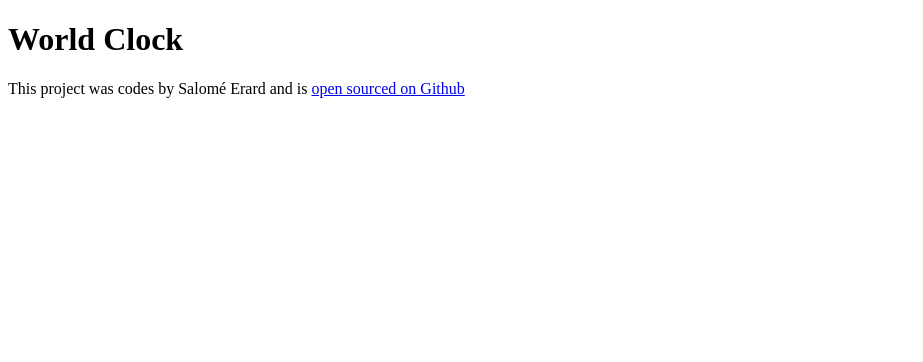
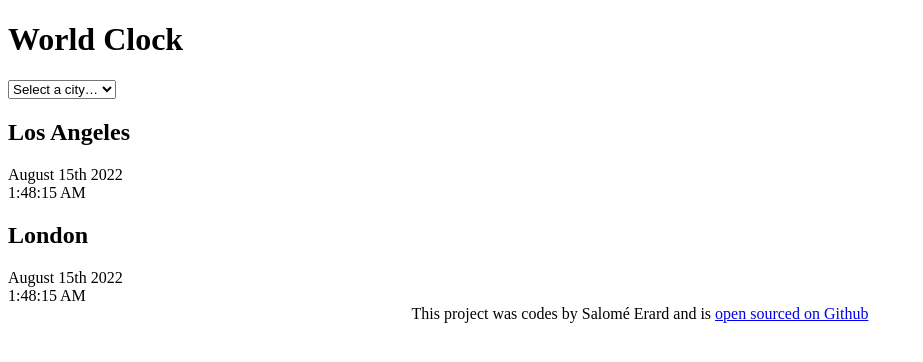
Before and after one commit to salomeIsCoding/World-Clock, a plain HTML site: page index.html in a window 1280 px wide. Shown: the whole page, without its empty margins (0-923 px from the left). Drawn offline with nearby package versions, Linux system fonts and the light colour scheme.

Commit message:
Added the basic HTML

```diff
--- a/css/styles.css
+++ b/css/styles.css
@@ -0,0 +1,4 @@
+footer {
+
+    text-align: center;
+}
--- a/index.html
+++ b/index.html
@@ -6,9 +6,31 @@
     <title>World Clock - Salomé</title>
     <script src="https://cdnjs.cloudflare.com/ajax/libs/moment.js/2.30.1/moment.min.js"></script>
     <script src="https://cdnjs.cloudflare.com/ajax/libs/moment-timezone/0.5.45/moment-timezone-with-data-1970-2030.min.js"></script>
+    <link rel="stylesheet" href="css/styles.css" />
   </head>
   <body>
-    <h1>World Clock</h1>
+    <div class="container">
+      <h1>World Clock</h1>
+
+      <select>
+        <option value="">Select a city…</option>
+        <option value="">Los Angeles</option>
+        <option value="">London</option>
+        <option value="">Berlin</option>
+        <option value="">Sydney</option>
+        <option value="">Tokyo</option>
+      </select>
+      <div class="city">
+        <h2>Los Angeles</h2>
+        <div class="date">August 15th 2022</div>
+        <div class="time">1:48:15 AM</div>
+      </div>
+      <div class="city">
+        <h2>London</h2>
+        <div class="date">August 15th 2022</div>
+        <div class="time">1:48:15 AM</div>
+      </div>
+    </div>
     <footer>
       This project was codes by Salomé Erard and is
       <a href="https://github.com/salomeIsCoding/World-Clock" target="_blank"
```
